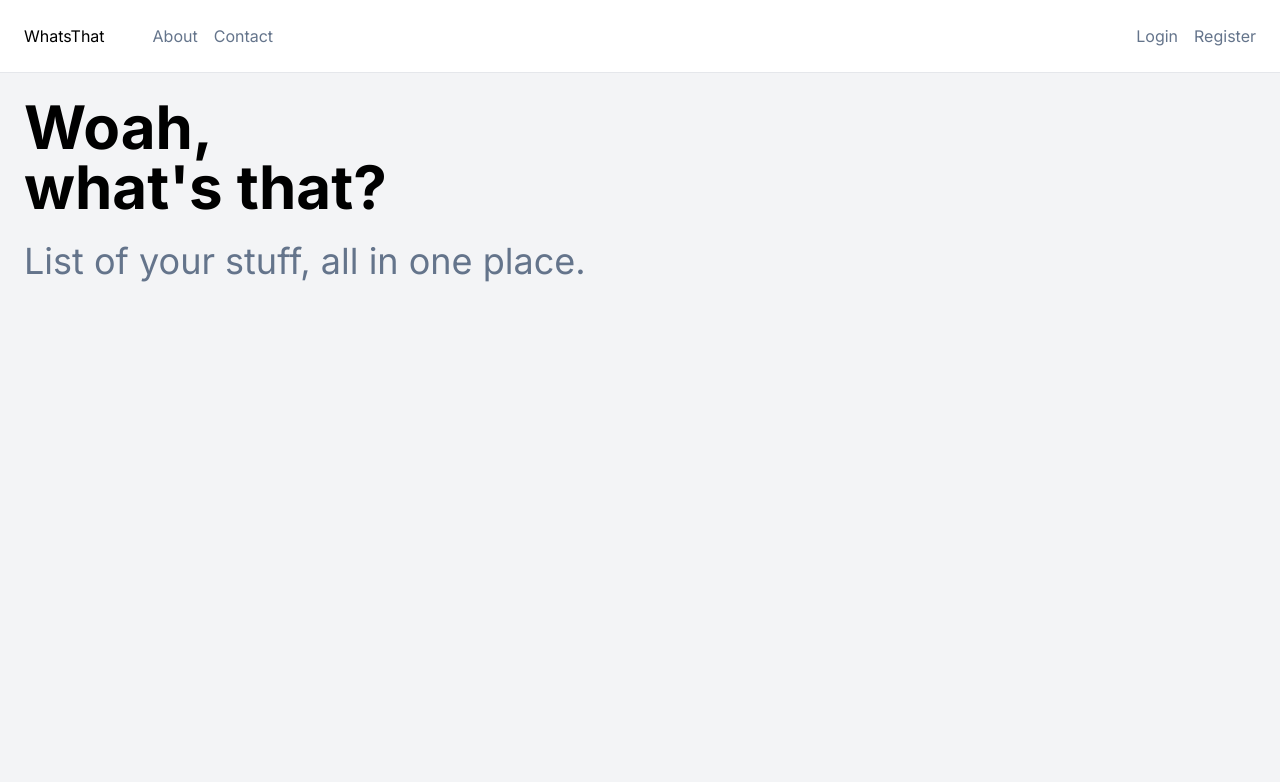
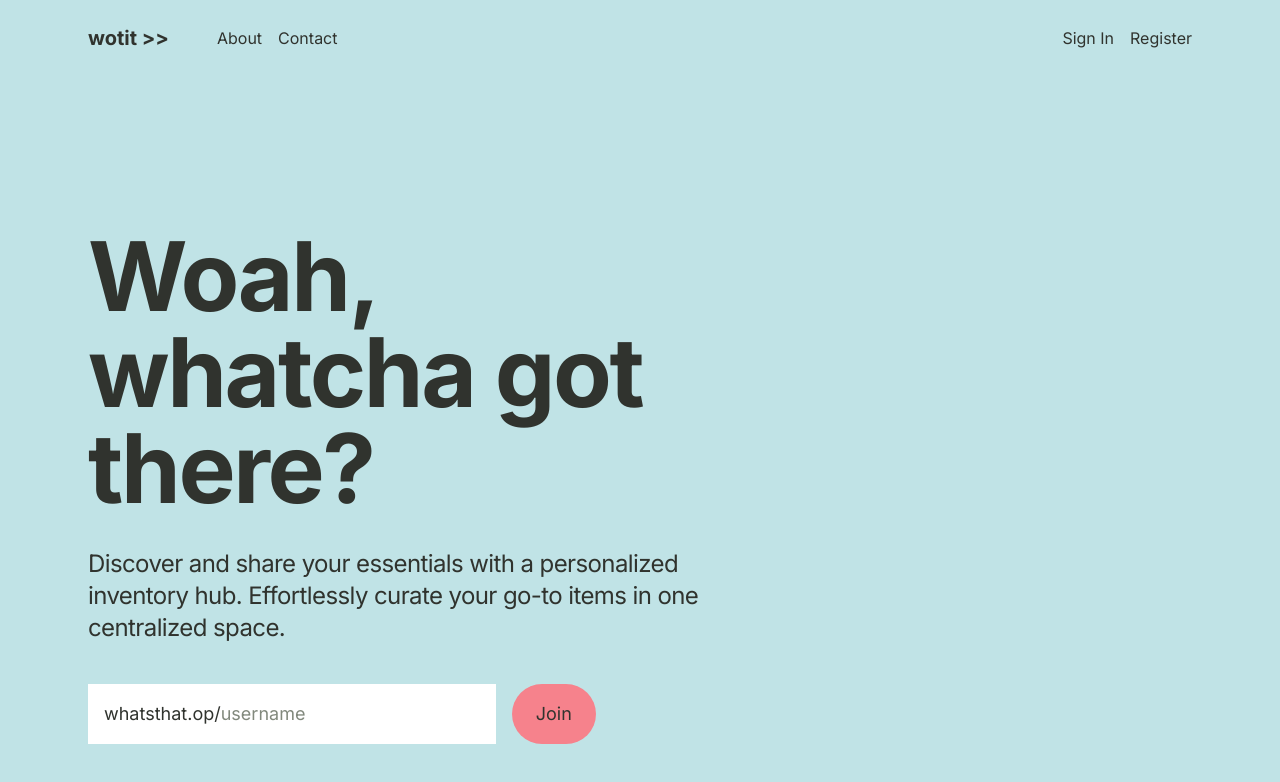
Before and after one commit to jinolshah/whatsthat, a Next.js app: page / in a window 1280 px wide. Shown: the top 782 px of the page. Built offline with nearby package versions, Linux system fonts and the light colour scheme.

Commit message:
Changed colors and layout, added blank login page structure.

```diff
--- a/src/app/globals.css
+++ b/src/app/globals.css
@@ -3,5 +3,5 @@
 @tailwind utilities;
 
 body {
-    @apply bg-gray-100;
+    @apply bg-verdigris-800;
 }
--- a/src/app/layout.js
+++ b/src/app/layout.js
@@ -1,5 +1,6 @@
 import { Inter } from 'next/font/google'
 import './globals.css'
+import Header from '@/components/Header'
 
 const inter = Inter({ subsets: ['latin'] })
 
@@ -11,7 +12,14 @@ export const metadata = {
 export default function RootLayout({ children }) {
   return (
     <html lang="en">
-      <body className={inter.className}>{children}</body>
+      <body className={inter.className}>
+        <main>
+          <Header />
+          <div className="p-6 max-w-6xl mx-auto">
+            {children}
+          </div>
+        </main>
+      </body>
     </html>
   )
 }
--- /dev/null
+++ b/src/app/login/page.js
@@ -0,0 +1,7 @@
+export default function LoginPage() {
+    return (
+        <div>
+            test
+        </div>
+    );
+}
--- a/src/app/page.js
+++ b/src/app/page.js
@@ -1,18 +1,30 @@
-import Header from '@/components/Header'
-
 export default function Home() {
   return (
     <main>
-      <Header />
-      <section className="p-6">
-        <h1 className="text-6xl font-bold">
-          Woah,<br />what's that?
-        </h1>
-        <h2 className="text-slate-500 text-4xl mt-6">
-          List of your stuff, all in one place.
-        </h2>
+      <section className="pt-32">
+        {/* Main text */}
+        <div className="max-w-2xl">
+          <h1 className="text-8xl font-bold text-black_olive tracking-tight">
+            Woah,<br />whatcha got there?
+          </h1>
+          <h2 className="text-black_olive text-2xl mt-8 tracking-tight">
+            Discover and share your essentials with a personalized inventory hub. Effortlessly curate your go-to items in one centralized space.
+          </h2>
+        </div>
 
+        {/* form and button */}
+        <form className="inline-flex items-center mt-10 pr-6">
+          <div className='bg-white overflow-hidden items-center inline-flex p-4'>
+            <p className='text-black_olive text-lg'>
+              whatsthat.op/
+            </p>
+            <input type="text" className="text-black_olive placeholder-black_olive-700 text-lg" placeholder="username"/>
+          </div>
+          <button type="submit" className="bg-blush text-black_olive py-4 px-6 rounded-full ml-4 text-lg">
+            Join
+          </button>
+        </form>
       </section>
     </main>
-  )
+  );
 }
--- a/src/components/Header.js
+++ b/src/components/Header.js
@@ -2,18 +2,20 @@ import Link from "next/link";
 
 export default function Header() {
     return (
-        <header className="bg-white border-b flex justify-between p-6">
+        <header className="">
+            <div className="flex justify-between max-w-6xl p-6 m-auto">
                 <div className="flex gap-12">
-                <Link href={'/'} className="text-base">WhatsThat</Link>
-                <nav className="flex items-center gap-4 text-slate-500 text-base">
+                    <Link href={'/'} className="text-xl text-black_olive font-bold">wotit &gt;&gt;</Link>
+                    <nav className="flex items-center gap-4 text-black_olive text-base">
                         <Link href={'/about'}>About</Link>
                         <Link href={'/contact'}>Contact</Link>
                     </nav>
                 </div>
-            <div className="flex items-center gap-4 text-slate-500 text-base">
-                <Link href={'/login'}>Login</Link>
+                <div className="flex items-center gap-4 text-black_olive text-base">
+                    <Link href={'/login'}>Sign In</Link>
                     <Link href={'/register'}>Register</Link>
                 </div>
+            </div>
         </header>
-    )
+    );
 }
--- a/tailwind.config.js
+++ b/tailwind.config.js
@@ -12,6 +12,17 @@ module.exports = {
         'gradient-conic':
           'conic-gradient(from 180deg at 50% 50%, var(--tw-gradient-stops))',
       },
+
+      colors: {
+        'slow_black': { DEFAULT: '#010400', 100: '#000100', 200: '#010200', 300: '#010300', 400: '#010400', 500: '#010400', 600: '#1b6a00', 700: '#34cf00', 800: '#68ff35', 900: '#b3ff9a' },
+        'black_olive': { DEFAULT: '#30332e', 100: '#0a0a09', 200: '#131412', 300: '#1d1f1c', 400: '#262925', 500: '#30332e', 600: '#595e55', 700: '#82897d', 800: '#acb1a8', 900: '#d5d8d4' },
+        'snow': { DEFAULT: '#fffbfc', 100: '#650019', 200: '#ca0032', 300: '#ff3064', 400: '#ff95af', 500: '#fffbfc', 600: '#fffbfc', 700: '#fffcfd', 800: '#fffdfd', 900: '#fffefe' },
+        'verdigris': { DEFAULT: '#62bbc1', 100: '#11282a', 200: '#215053', 300: '#32787d', 400: '#42a0a6', 500: '#62bbc1', 600: '#82c8cd', 700: '#a1d6d9', 800: '#c0e3e6', 900: '#e0f1f2' },
+        'olivine': { DEFAULT: '#98b06f', 100: '#1f2514', 200: '#3e4a29', 300: '#5c6f3d', 400: '#7b9351', 500: '#98b06f', 600: '#acbf8b', 700: '#c1cfa8', 800: '#d6dfc5', 900: '#eaefe2' },
+        'atomic_tangerine': { DEFAULT: '#fca17d', 100: '#4a1602', 200: '#932c04', 300: '#dd4306', 400: '#fa6c34', 500: '#fca17d', 600: '#fcb498', 700: '#fdc7b1', 800: '#fedacb', 900: '#feece5' },
+        'blush': { DEFAULT: '#f6828c', 100: '#47050a', 200: '#8d0a15', 300: '#d40f1f', 400: '#f13c4c', 500: '#f6828c', 600: '#f89ca4', 700: '#fab5ba', 800: '#fccdd1', 900: '#fde6e8' },
+      }
+      // https://coolors.co/fca17d-da627d-1a5e63-f5f9e9-0d0628
     },
   },
   plugins: [],
```
Lines whose indentation alone changed are shown as unchanged.
